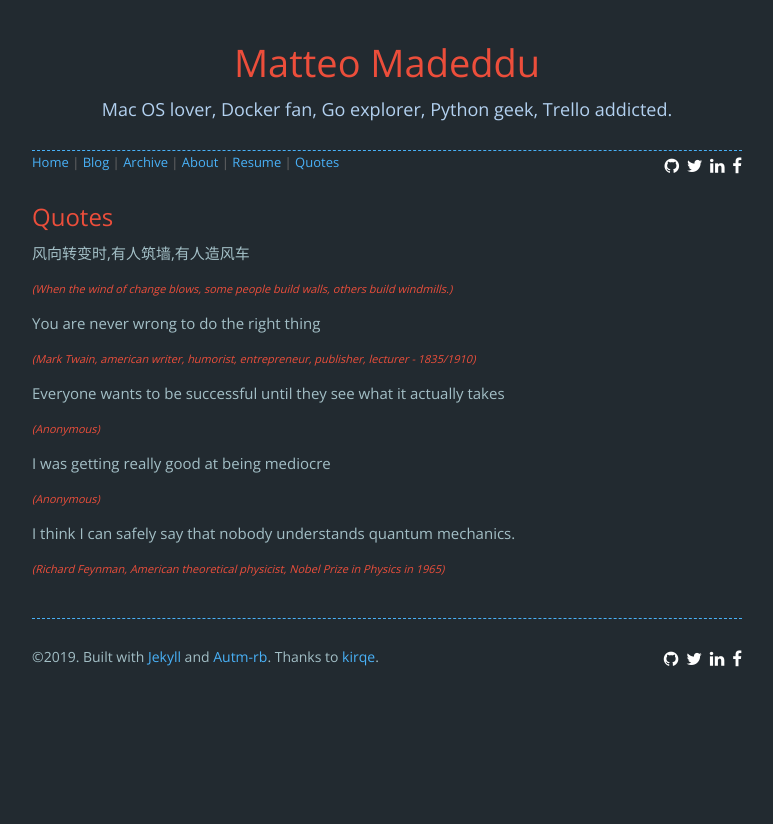
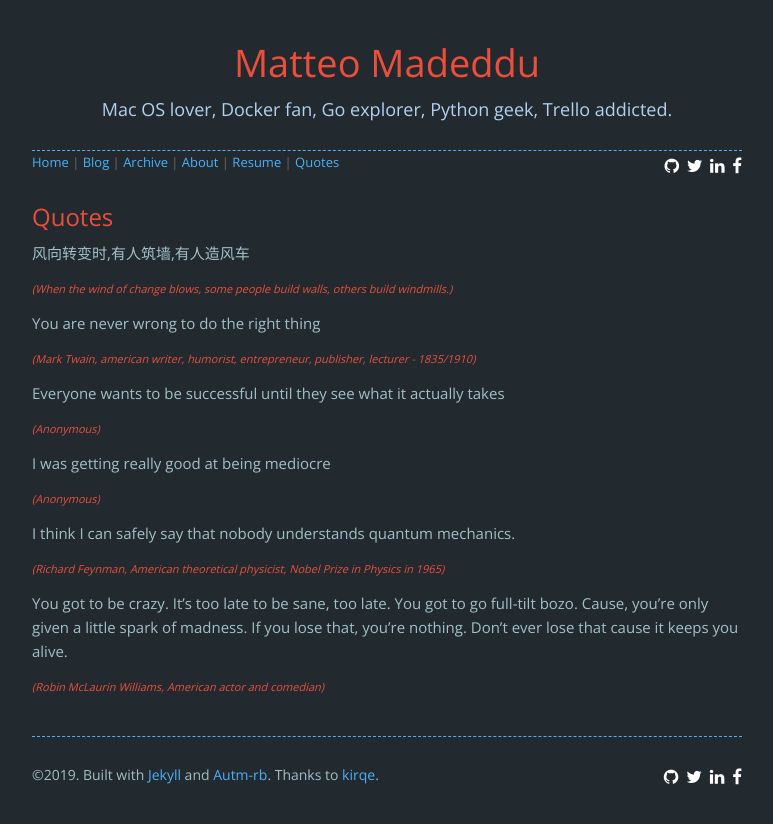
Before and after one commit to made2591/blog.madeddu.xyz, a Jekyll site: the page built from quotes.html, in a window 1280 px wide. Shown: the top 824 px of the page, without its empty margins (253-1026 px from the left). Built offline with Jekyll 4.4.1, drawn with Linux system fonts in a browser that asks for light colours; nearby versions of some CDN libraries; comment, search, counter and statistics services are not loaded.

Commit message:
Update quotes.yml

```diff
--- a/_data/quotes.yml
+++ b/_data/quotes.yml
@@ -23,3 +23,8 @@ text: |
   I think I can safely say that nobody understands quantum mechanics.
 
   <span style="font-size: 11px; font-style: italic;">(Richard Feynman, American theoretical physicist, Nobel Prize in Physics in 1965)<span>
+
+
+  You got to be crazy. It’s too late to be sane, too late. You got to go full-tilt bozo. Cause, you’re only given a little spark of madness. If you lose that, you’re nothing. Don’t ever lose that cause it keeps you alive.
+
+  <span style="font-size: 11px; font-style: italic;">(Robin McLaurin Williams, American actor and comedian)<span>
```
